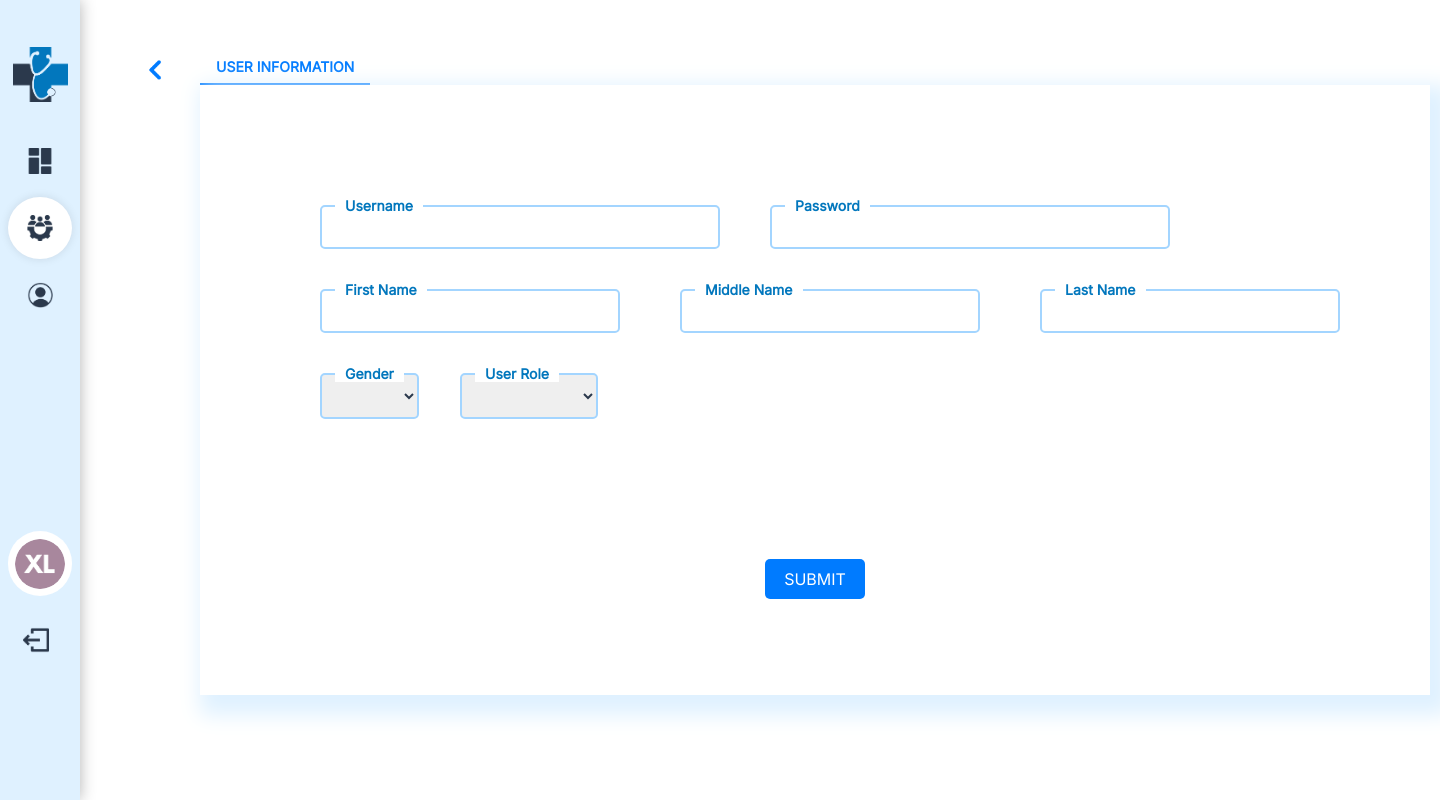
After one commit to kycx0236/Clinical-Management-System, a Flask app: template app/templates/admin/user_management/add_user.html in a window 1440 px wide. The commit adds this page. Run offline with Flask 3, Linux system fonts and the light colour scheme; the template is opened without the code that fills it: values that come from a table or form of the project are taken from there, others are empty.

Commit message:
modified codes to add functionality to add user

```diff
--- a/app/forms/admin_f.py
+++ b/app/forms/admin_f.py
@@ -7,8 +7,8 @@ class UserForm(FlaskForm):
     # User Information
     username = StringField("Username", validators=[DataRequired(), Length(max=20)])
     password = StringField("Password", validators=[DataRequired(), Length(max=20)])
-    firstName = StringField('First Name', validators=[DataRequired(), Length(max=50)])
-    midName = StringField('Middle Name', validators=[Length(max=50)])
-    lastName = StringField('Last Name', validators=[DataRequired(), Length(max=50)])
+    first_name = StringField('First Name', validators=[DataRequired(), Length(max=50)])
+    middle_name = StringField('Middle Name', validators=[Length(max=50)])
+    last_name = StringField('Last Name', validators=[DataRequired(), Length(max=50)])
     gender = StringField('Gender', validators=[DataRequired(), Length(max=20)])
     user_role = StringField('User Role', validators=[DataRequired(), Length(max=20)])
--- a/app/static/admin_style.css
+++ b/app/static/admin_style.css
@@ -103,3 +103,109 @@
     display: flex;
     justify-content: center;
 }
+
+/* -------------------------------------------- USER INFORMATION-------------------------------------------- */
+
+/* --------------------------- BACK ICON ---------------------------- */
+.back-icon img {
+    position: absolute;
+    width: 20px;
+    z-index: 1;
+    top: 60px;
+    left: 145px;
+}
+
+.back-icon img:active {
+    transform: translateX(2px);
+}
+
+/* -------------------------------------------- PATIENT DETAILS NAVBAR -------------------------------------------- */
+.nav-underline {
+    display: flex;
+    margin-right: 150px;
+    top: 50px;
+    left: 200px;
+    position: absolute;
+}
+
+.nav-item:active {
+    box-shadow: 0 0 5px rgba(0, 0, 0, 0.1);
+    transform: translateY(1px);
+}
+
+.nav-underline .nav-link {
+    border: none;
+    text-decoration: none;
+    padding: 0.5rem 1rem;
+    color: var(--grayA);
+}
+
+.nav-underline .nav-link.active {
+    border-bottom: 2px solid var(--blueD);
+    color: var(--blueD);
+}
+
+
+.user-bg {
+    position: absolute;
+    width: 1230px;
+    height: 610px;
+    background-color: white;
+    box-shadow: 10px 10px 20px 10px var(--blueC);
+    top: 85px;
+    left: 200px;
+}
+
+/* Input boxes */
+.inputBox.username, .inputBox.password{
+    width: 400px;
+}
+
+.inputBox.gender, .inputBox.user_role {
+    width: 100px;
+}
+
+.inputBox.fName, .inputBox.mName, .inputBox.lName{
+    width: 300px;
+}
+
+
+/* dropdown styles */
+input, select {
+    padding: 10px;
+    border: 2px solid var(--blueB);
+    border-radius: 5px;
+    outline-color: var(--blueB);
+    color: var(--darkBlue);
+    font-size: 1em;
+}
+
+.inputBox {
+    margin: 20px 20px  ;
+}
+
+.u_row{
+    display: flex;
+    margin-left: 100px;
+    justify-content: left;
+}
+
+.u_row.firstRow {
+
+    margin-top: 100px;
+    gap: 10px;
+
+}
+
+
+.u_row.secondRow {
+
+    gap: 20px;
+
+}
+
+.u_row.thirdRow {
+
+    margin-bottom: 120px;
+
+}
--- /dev/null
+++ b/app/templates/admin/user_management/add_user.html
@@ -0,0 +1,157 @@
+{% extends "base.html" %}
+{% block title %}DocCare | Add User{% endblock title %}
+{% block link %}
+    <link rel="stylesheet" href="{{ url_for('static', filename='admin_style.css') }}">
+{% endblock %}
+
+{% block content %}
+
+    <!-- SIDE NAV -->
+    <div class="sidenav-bg">
+        <div class="cms-logo">
+            <img src="{{ url_for('static', filename='/images/DocCare Logo.png') }}">
+        </div>
+        <ul>
+            <a href="{{ url_for('admin.dashboard') }}">
+                <li class="icon-bg">
+                    <img src="{{ url_for('static', filename='images/Dashboard.png') }}">
+                    <p>Dashboard</p>
+                </li>
+            </a>
+            <li class="selected-icon-bg">
+                <img src="{{ url_for('static', filename='images/User Management.png') }}">
+                <p>User Management</p>
+            </li>
+            <a href="{{ url_for('admin.profile') }}">
+                <li class="icon-bg">
+                    <img src="{{ url_for('static', filename='images/Profile.png') }}">
+                    <p>Profile</p>
+                </li>
+            </a>
+        </ul>
+        <div class="sidenav-user-bg">
+            <img src="{{ url_for('static', filename='images/Xerxes.png') }}" class="user-img">
+            <div>
+                <h3>Eda Grace P.</h3>
+                <p>Admin</p>
+            </div>
+        </div>
+        <ul>
+            <li class="logout" id="logoutButton">
+                <img src="{{ url_for('static', filename='images/Logout.png') }}">
+                <p>Logout</p>
+            </li>
+        </ul>
+    </div>
+
+    <!-- NAVBAR AND TABS FOR USER INFORMATION -->
+    <a class="back-icon" href="{{ url_for('admin.user_management') }}">
+        <img src="{{ url_for('static', filename='images/Back.png') }}">
+    </a>
+
+    <ul class="nav nav-underline">
+        <li class="nav-item">
+            <a class="nav-link active" aria-current="page">USER INFORMATION</a>
+        </li>
+    </ul>
+
+    <form action="{{ url_for('admin.add_user') }}" method="POST">
+        {{ UserForm.csrf_token }}
+
+        <div class="user-bg">
+            <div class="group-info">
+                <div class="u_row firstRow">
+                    <div class="inputBox username">
+                        <input type="text" required="required" name="username" autocomplete="off">
+                        <span>Username</span>
+                    </div>
+                    <div class="inputBox password">
+                        <input type="text" required="required" name="password" autocomplete="off">
+                        <span>Password</span>
+                    </div>
+                </div>
+
+                <div class="u_row secondRow">
+                    <div class="inputBox fName">
+                        <input type="text" required="required" name="first_name">
+                        <span>First Name</span>
+                    </div>
+                    <div class="inputBox mName">
+                        <input type="text" required="required" name="middle_name">
+                        <span>Middle Name</span>
+                    </div>
+                    <div class="inputBox lName">
+                        <input type="text" required="required" name="last_name">
+                        <span>Last Name</span>
+                    </div>
+                </div>
+
+                <div class="u_row thirdRow">
+                    <div class="inputBox gender">
+                        <span>Gender</span>
+                        <select class="gender" name="gender" required="required">
+                            <option value="" disabled selected></option>
+                            <option value="male">Male</option>
+                            <option value="female">Female</option>
+                        </select>
+                    </div>
+                    <div class="inputBox user_role">
+                        <span>User Role</span>
+                        <select class="user_role" name="user_role" required="required">
+                            <option value="" disabled selected></option>
+                            <option value="doctor">Doctor</option>
+                            <option value="receptionist">Receptionist</option>
+                            <option value="medtech">Medtech</option>
+                            <option value="admin">Admin</option>
+                        </select>
+                    </div>
+                </div>
+            </div>
+            <div class="btn-container">
+                <button class="btn-submit" id="modalButton" type="submit">SUBMIT</button>
+            </div>
+        </div>
+    </form>
+
+
+
+    {% if success %}
+        <div id="successModal" class="modal" style="display: block;">
+            <div class="modal-dialog">
+                <div class="modal-content">
+                    <div class="modal-header">
+                        <h1 class="modal-title fs-5">Success</h1>
+                    </div>
+                    <div class="modal-body">
+                        User added successfully!
+                    </div>
+                    <a href="{{ url_for('admin.user_management') }}">
+                        <div class="modal-footer">
+                            <button id="successSave" type="button" class="btn-done">DONE</button>
+                        </div>
+                    </a>
+                </div>
+            </div>
+        </div>
+
+    {% elif error %}
+        <div id="errorModal" class="modal" style="display: block;">
+            <div class="modal-dialog">
+                <div class="modal-content">
+                    <div class="modal-header">
+                        <h1 class="modal-title fs-5">Error</h1>
+                    </div>
+                    <div class="modal-body">
+                        Error in adding user! A user with the same username already exists.
+                    </div>
+                    <a href="{{ url_for('admin.add_user') }}">
+                        <div class="modal-footer">
+                            <button id="errorDismiss" type="button" class="btn-done">OKAY</button>
+                        </div>
+                    </a>
+                </div>
+            </div>
+        </div>
+    {% endif %}
+
+{% endblock %}
```
Also changed, not shown: app/models/admin_m.py (+16 -0 lines), app/routes/admin_bp.py (+23 -9 lines).
